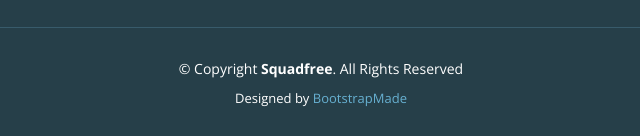
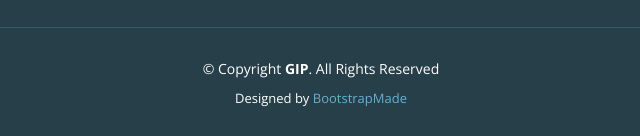
Before and after one commit to lucasmatthys/lucasmatthys.github.io, a plain HTML site: page index.html in a window 1280 px wide. Shown: the part 6158-6294 px from the top of the page, 319-959 px from the left. Drawn offline with nearby package versions, Linux system fonts and the light colour scheme.

```diff
--- a/index.html
+++ b/index.html
@@ -640,7 +640,7 @@
 
     <div class="container">
       <div class="copyright">
-        &copy; Copyright <strong><span>Squadfree</span></strong>. All Rights Reserved
+        &copy; Copyright <strong><span>GIP</span></strong>. All Rights Reserved
       </div>
       <div class="credits">
         <!-- All the links in the footer should remain intact. -->
```
